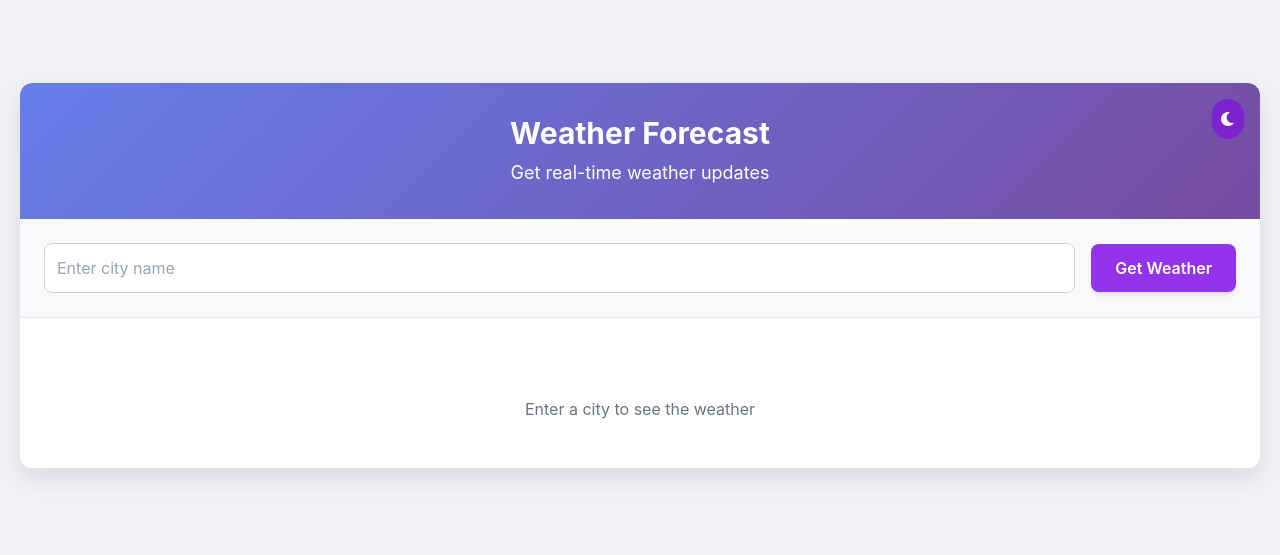
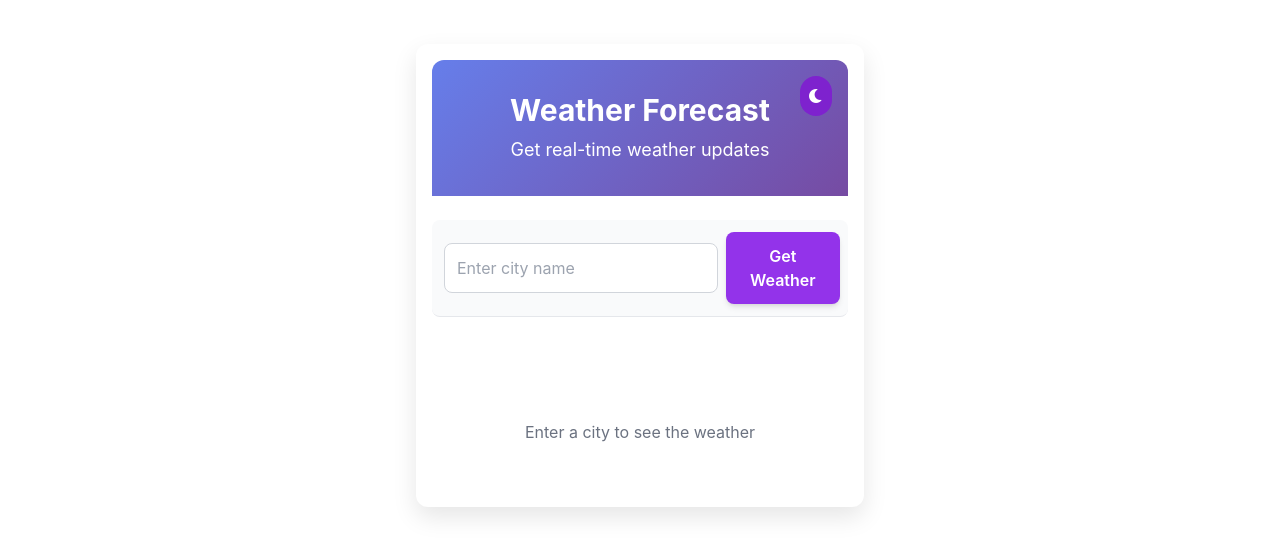
Before and after one commit to Faraninam/Weather-App, a plain HTML site: page index.html in a window 1280 px wide. Shown: the part 125-680 px from the top of the page. Drawn offline with nearby package versions, Linux system fonts and the light colour scheme.

Commit message:
index.html

```diff
--- a/index.html
+++ b/index.html
@@ -11,38 +11,38 @@
     <!-- FontAwesome for icons (e.g., moon/sun for theme toggle) -->
     <link rel="stylesheet" href="https://cdnjs.cloudflare.com/ajax/libs/font-awesome/6.0.0-beta3/css/all.min.css">
 </head>
-<body>
+<body class="bg-white dark:bg-gray-900 min-h-screen">
 
-    <div class="container">
+    <div class="container max-w-md mx-auto p-4">
         <!-- Header Section -->
-        <div class="header">
-            <h1 class="text-3xl font-bold mb-2">Weather Forecast</h1>
-            <p class="text-lg">Get real-time weather updates</p>
+        <div class="header relative mb-6">
+            <h1 class="text-3xl font-bold mb-2 text-center">Weather Forecast</h1>
+            <p class="text-lg text-center">Get real-time weather updates</p>
             <!-- Dark Theme Toggle Button -->
-            <button id="themeToggleBtn" class="theme-toggle-btn absolute top-4 right-4 p-2 rounded-full text-white bg-purple-700 hover:bg-purple-800 focus:outline-none focus:ring-2 focus:ring-purple-500 focus:ring-offset-2 transition-colors duration-300" aria-label="Toggle dark mode">
+            <button id="themeToggleBtn" class="theme-toggle-btn absolute top-2 right-2 md:top-4 md:right-4 p-2 rounded-full text-white bg-purple-700 hover:bg-purple-800 focus:outline-none focus:ring-2 focus:ring-purple-500 focus:ring-offset-2 transition-colors duration-300" aria-label="Toggle dark mode">
                 <i class="fas fa-moon"></i>
             </button>
         </div>
 
         <!-- Input Section -->
-        <div class="input-section bg-gray-50 border-b border-gray-200">
+        <div class="input-section bg-gray-50 dark:bg-gray-800 border-b border-gray-200 dark:border-gray-700 flex flex-col sm:flex-row gap-2 p-3 rounded-lg mb-6">
             <input type="text" id="cityInput" placeholder="Enter city name"
-                   class="flex-grow p-3 border border-gray-300 rounded-lg focus:outline-none focus:ring-2 focus:ring-purple-500 transition duration-200 ease-in-out"
+                   class="flex-grow p-3 border border-gray-300 dark:border-gray-600 rounded-lg focus:outline-none focus:ring-2 focus:ring-purple-500 transition duration-200 ease-in-out"
                    aria-label="City name input">
             <button id="getWeatherBtn"
-                    class="px-6 py-3 bg-purple-600 text-white font-semibold rounded-lg shadow-md hover:bg-purple-700 focus:outline-none focus:ring-2 focus:ring-purple-500 focus:ring-offset-2 transition duration-200 ease-in-out">
+                    class="w-full sm:w-auto px-6 py-3 bg-purple-600 text-white font-semibold rounded-lg shadow-md hover:bg-purple-700 focus:outline-none focus:ring-2 focus:ring-purple-500 focus:ring-offset-2 transition duration-200 ease-in-out">
                 Get Weather
             </button>
         </div>
 
         <!-- Weather Information Display -->
-        <div id="weatherDisplay" class="weather-info">
+        <div id="weatherDisplay" class="weather-info flex flex-col items-center text-center">
             <!-- Weather icon will be inserted here dynamically -->
             <div id="weatherIcon" class="text-6xl mb-4"></div>
             <!-- These elements will be updated by JavaScript -->
-            <p id="temperatureDisplay" class="temperature"></p>
-            <p id="descriptionDisplay" class="description"></p>
-            <p id="cityCountryDisplay" class="city-name"></p>
+            <p id="temperatureDisplay" class="temperature text-2xl font-semibold"></p>
+            <p id="descriptionDisplay" class="description text-lg"></p>
+            <p id="cityCountryDisplay" class="city-name text-md"></p>
             <p id="initialMessage" class="text-gray-500">Enter a city to see the weather</p>
             <!-- This message will be shown/hidden based on state -->
         </div>
```
